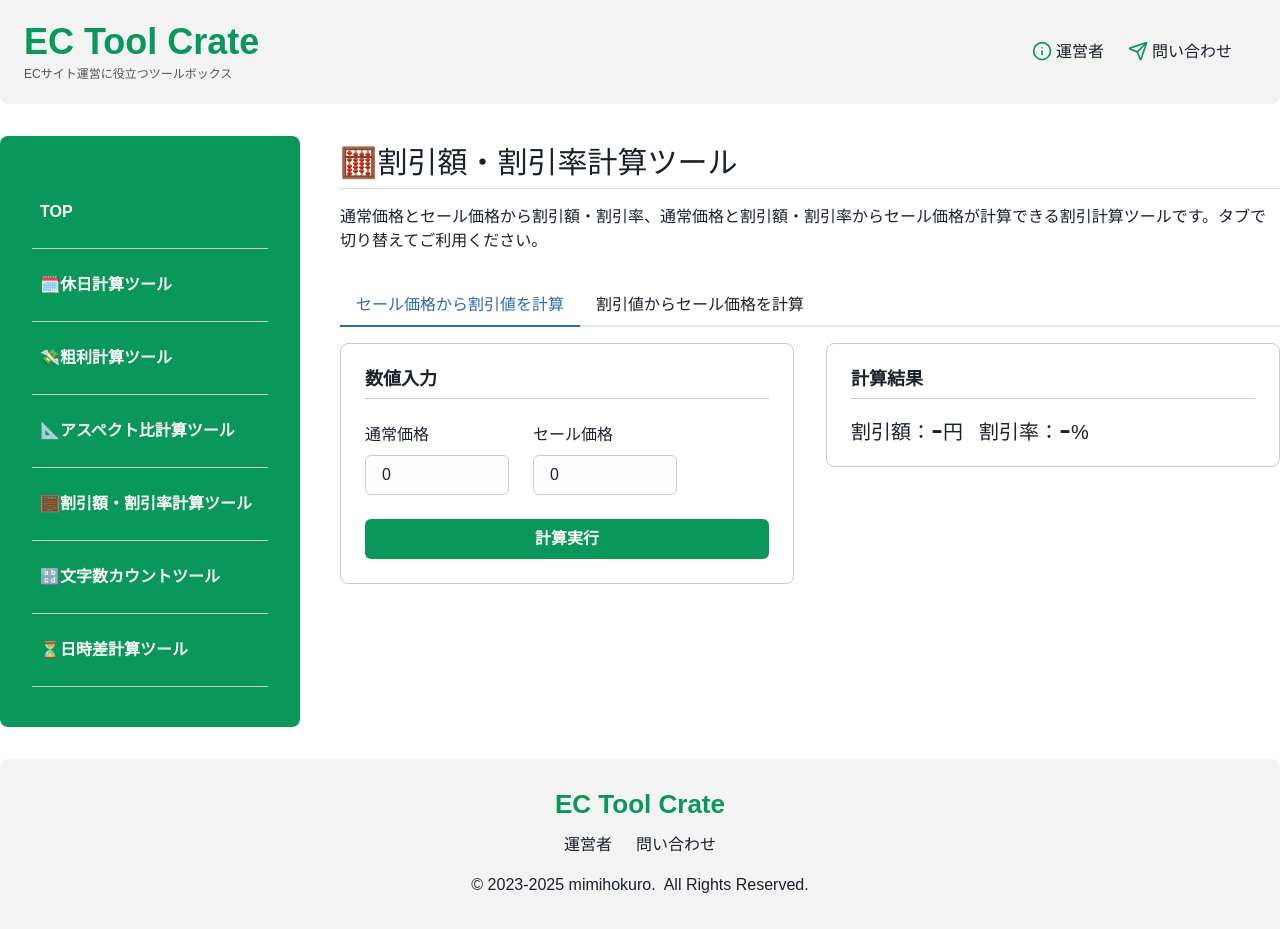
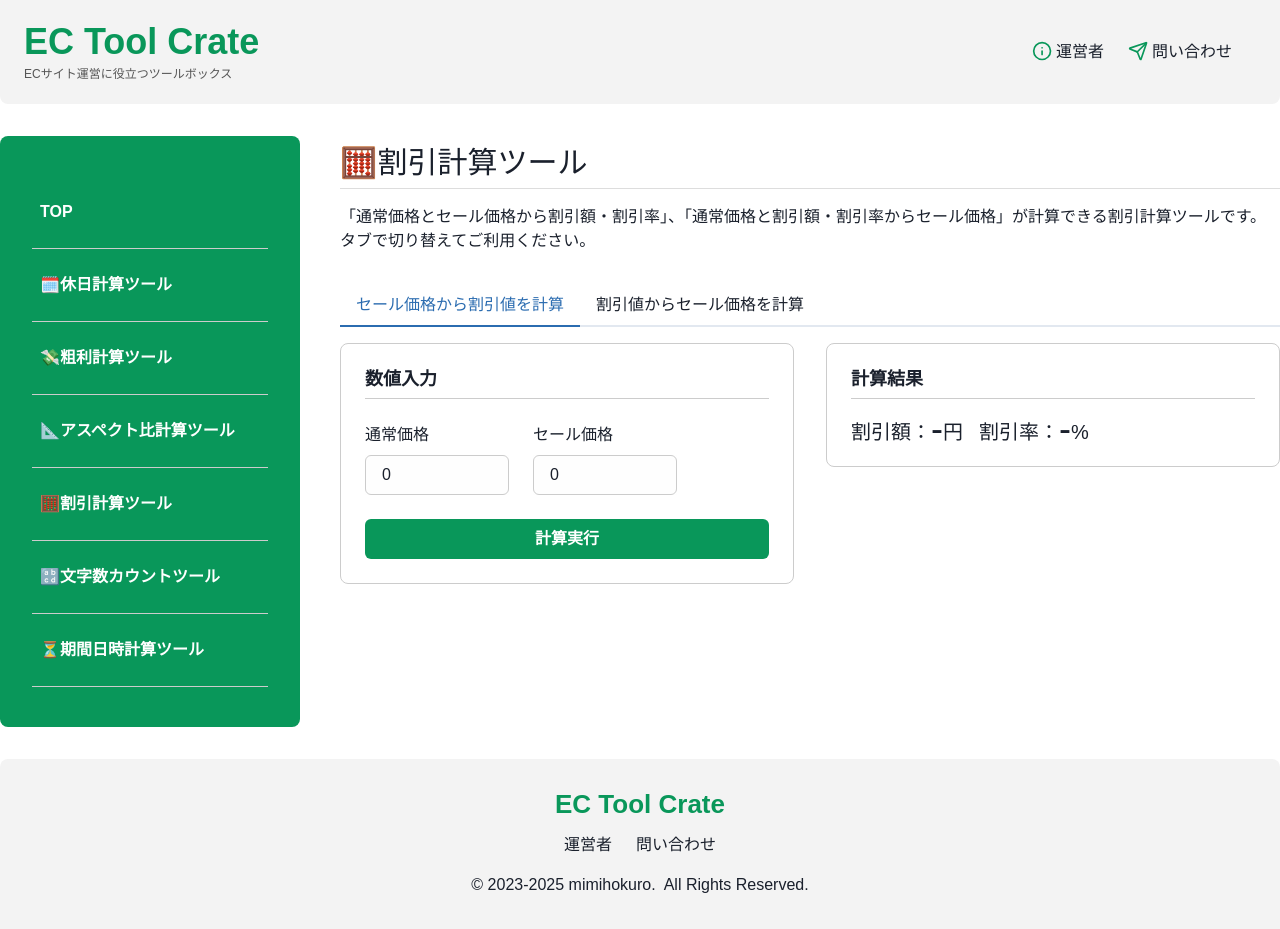
Before and after one commit to mimihokuro/app, a React (Vite) app: page /discount-calculator in a window 1280 px wide. Built offline with nearby package versions, Linux system fonts and the light colour scheme.

Commit message:
🔍 SEO対策でタイトルと説明文を変更

```diff
--- a/src/layouts/Sidebar.jsx
+++ b/src/layouts/Sidebar.jsx
@@ -25,7 +25,7 @@ const AppList = [
     url: "/aspect-ratio-calculator",
   },
   {
-    title: "🧮割引額・割引率計算ツール",
+    title: "🧮割引計算ツール",
     url: "/discount-calculator",
   },
   {
@@ -33,7 +33,7 @@ const AppList = [
     url: "/character-counter",
   },
   {
-    title: "⏳日時差計算ツール",
+    title: "⏳期間日時計算ツール",
     url: "/time-span-calculator",
   },
 ];
--- a/src/pages/CharacterCounter.jsx
+++ b/src/pages/CharacterCounter.jsx
@@ -20,7 +20,7 @@ function CharacterCounter() {
   usePageMetadata({
     title: "文字数カウントツール | EC Tool Crate",
     description:
-      "文字数カウントツールです。入力したテキストの文字数や行数をリアルタイムでカウントします。",
+      "文字数カウントツールです。入力したテキストの文字数を入力と同時にリアルタイムでカウントします。",
   });
 
   const [text, setText] = useState("");
@@ -149,7 +149,7 @@ function CharacterCounter() {
       <PageTitle
         pageTitle={"🔡文字数カウントツール"}
         pageDescription={
-          "文字数カウントツールです。テキストを入力すると、リアルタイムで文字数や行数をカウントします。"
+          "文字数カウントツールです。入力したテキストの文字数を入力と同時にリアルタイムでカウントします。"
         }
       />
 
--- a/src/pages/DiscountCalculator.jsx
+++ b/src/pages/DiscountCalculator.jsx
@@ -5,17 +5,17 @@ import DiscountCalculatorTabs from "../features/discount-calculator/DiscountCalc
 
 function DiscountCalculator() {
   usePageMetadata({
-    title: "割引額・割引率計算ツール | EC Tool Crate",
+    title: "割引計算ツール | EC Tool Crate",
     description:
-      "通常価格とセール価格から割引額・割引率、通常価格と割引額・割引率からセール価格が計算できる割引計算ツールです。",
+      "「通常価格とセール価格から割引額・割引率」、「通常価格と割引額・割引率からセール価格」が計算できる割引計算ツールです。",
   });
 
   return (
     <Stack gap={8}>
       <PageTitle
-        pageTitle={"🧮割引額・割引率計算ツール"}
+        pageTitle={"🧮割引計算ツール"}
         pageDescription={
-          "通常価格とセール価格から割引額・割引率、通常価格と割引額・割引率からセール価格が計算できる割引計算ツールです。タブで切り替えてご利用ください。"
+          "「通常価格とセール価格から割引額・割引率」、「通常価格と割引額・割引率からセール価格」が計算できる割引計算ツールです。タブで切り替えてご利用ください。"
         }
       />
       <DiscountCalculatorTabs />
--- a/src/pages/TimeSpanCalculator.jsx
+++ b/src/pages/TimeSpanCalculator.jsx
@@ -23,7 +23,7 @@ import { InfoIcon } from "@chakra-ui/icons";
 
 function TimeSpanCalculator() {
   usePageMetadata({
-    title: "日時差計算ツール | EC Tool Crate",
+    title: "期間日時計算ツール | EC Tool Crate",
     description:
       "開始日時と終了日時を入力すると、日数と総時間を計算します。例えば、プロジェクトの期間やイベントのスケジュール管理に役立ちます。",
   });
@@ -94,7 +94,7 @@ function TimeSpanCalculator() {
   return (
     <Stack gap={8}>
       <PageTitle
-        pageTitle={"⏳日時差計算ツール"}
+        pageTitle={"⏳期間日時計算ツール"}
         pageDescription={
           "開始日時と終了日時を入力すると、期間の日数換算と総時間換算を出力します。"
         }
```
